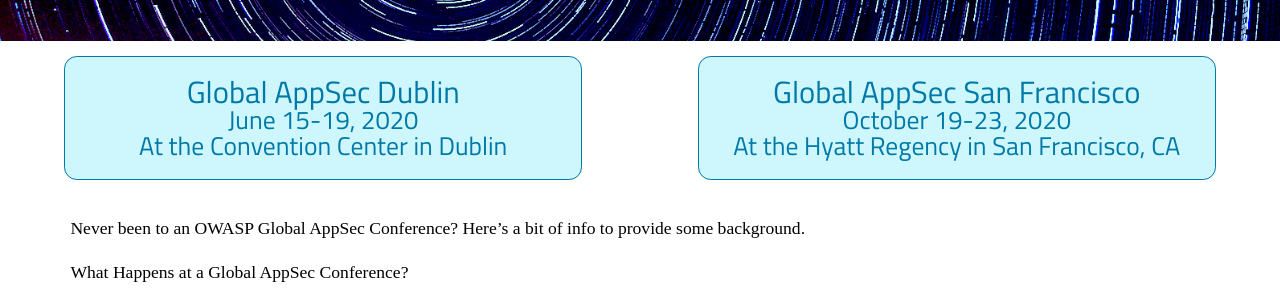
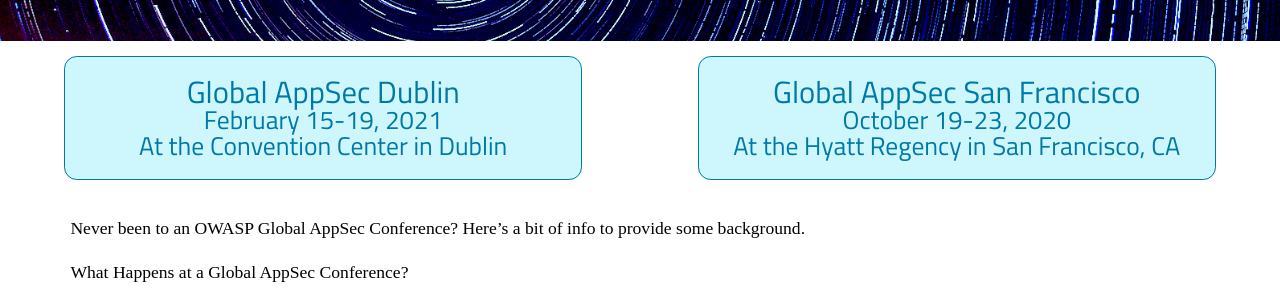
Before and after one commit to OWASP/GlobalAppSecHome, a Jekyll site: the page built from index.html, in a window 1280 px wide. Shown: the part 266-556 px from the top of the page. Built offline with Jekyll 4.4.1, drawn with Linux system fonts in a browser that asks for light colours; some web fonts are replaced.

Commit message:
update dublin dates

```diff
--- a/index.html
+++ b/index.html
@@ -9,7 +9,7 @@
 	<div class="container">
 
 			<a href="https://dublin.globalappsec.org/">Global AppSec Dublin</a>
-			<p>June 15-19, 2020<br>At the Convention Center in Dublin</p>
+			<p>February 15-19, 2021<br>At the Convention Center in Dublin</p>
 
 	</div>
 
```
